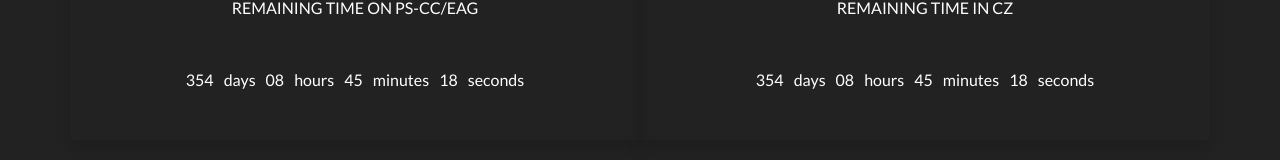
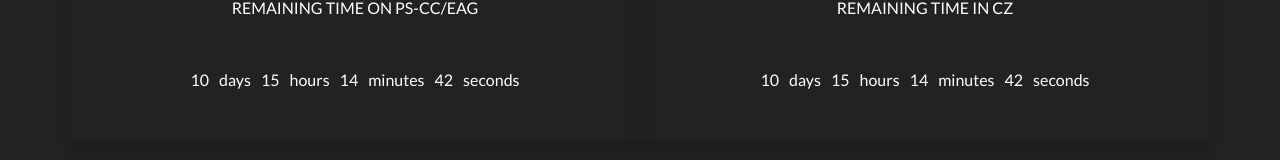
Before and after one commit to miv-1/Countdown, a React (Create React App) app: page /home in a window 1280 px wide. Shown: the part 124-284 px from the top of the page. Built offline with nearby package versions, Linux system fonts and the light colour scheme.

Commit message:
typo update

```diff
--- a/src/Pages/Home.js
+++ b/src/Pages/Home.js
@@ -3,7 +3,7 @@ import CountdownTimer from "../components/CountdownTimer/CountdownTimer";
 import Footer from "../components/Footer";
 
 function Home() {
-    const myDate = "2021-07-01"
+    const myDate = "2022-07-01"
     const timestamp = +new Date(myDate)
 
     const retirement = "2047-09-01"
```
